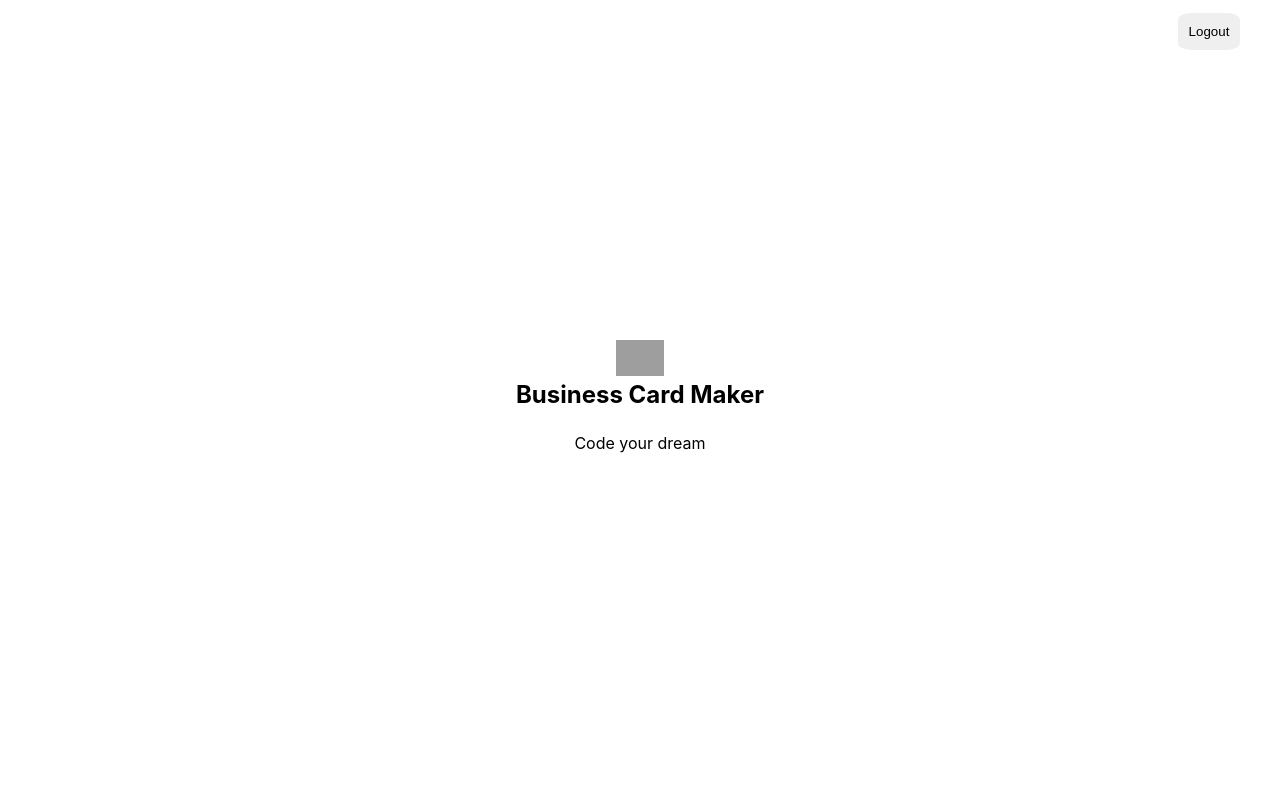
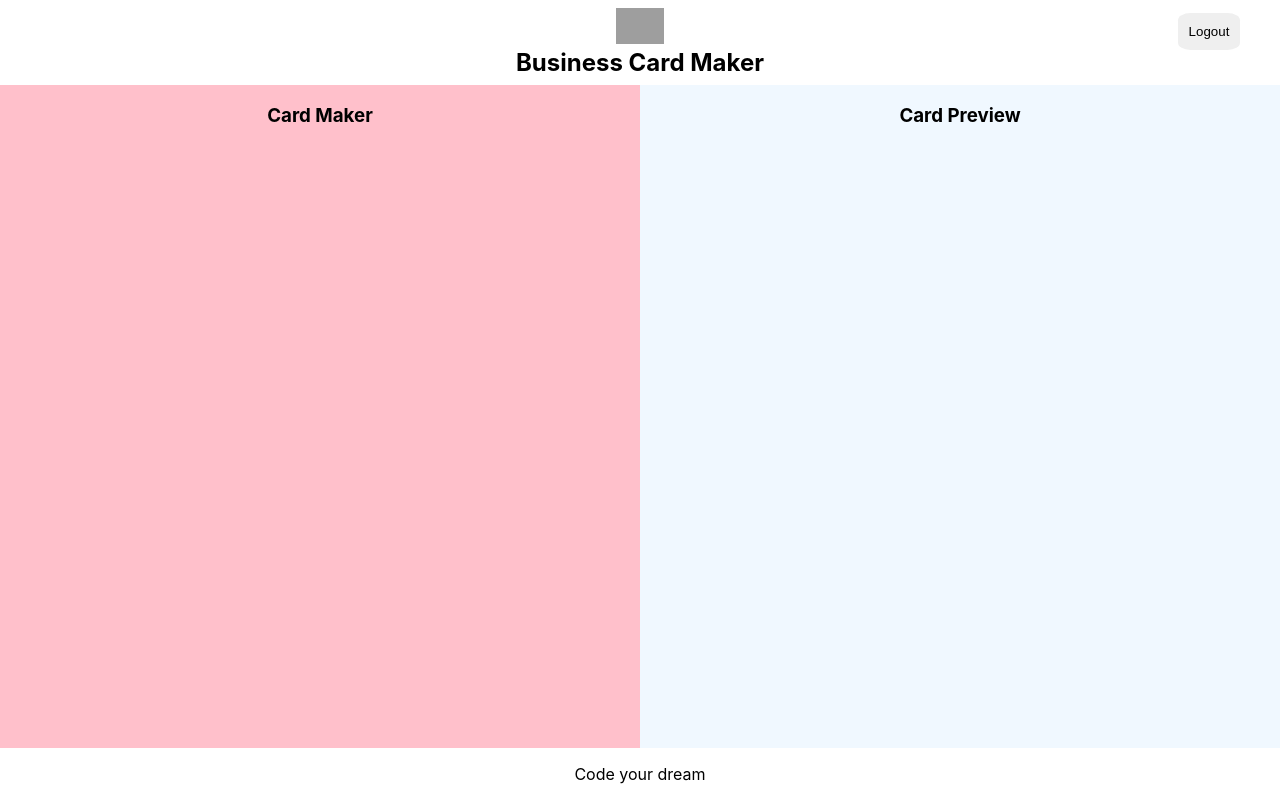
Before and after one commit to april-jiyeon-kim/business-card-maker, a React (Create React App) app: page /maker in a window 1280 px wide. Built offline with nearby package versions, Linux system fonts and the light colour scheme; no server answers; sample sign-in values are in the browser's storage; grey boxes are pictures that could not be loaded.

Commit message:
Add editor and preview layout

```diff
--- /dev/null
+++ b/src/components/editor/editor.jsx
@@ -0,0 +1,10 @@
+import React from "react";
+import styles from "./editor.module.css";
+
+const Editor = (props) => (
+  <section className={styles.editor}>
+    <h1 className={styles.title}>Card Maker</h1>
+  </section>
+);
+
+export default Editor;
--- /dev/null
+++ b/src/components/editor/editor.module.css
@@ -0,0 +1,13 @@
+@value makerGreen from '../../common/colors.css';
+
+.editor {
+  flex-basis: 50%;
+  background-color: pink;
+}
+
+.title {
+  width: 100%;
+  text-align: center;
+  margin-bottom: 1em;
+  color: makerGreen;
+}
--- a/src/components/maker/maker.jsx
+++ b/src/components/maker/maker.jsx
@@ -1,7 +1,9 @@
 import React, { useEffect } from "react";
 import { useNavigate } from "react-router-dom";
+import Editor from "../editor/editor";
 import Footer from "../footer/footer";
 import Header from "../header/header";
+import Preview from "../preview/preview";
 import styles from "./maker.module.css";
 const Maker = ({ authService }) => {
   const navigate = useNavigate();
@@ -19,6 +21,10 @@
   return (
     <section className={styles.maker}>
       <Header onLogout={onLogout} />
+      <div className={styles.container}>
+        <Editor />
+        <Preview />
+      </div>
       <Footer />
     </section>
   );
--- a/src/components/maker/maker.module.css
+++ b/src/components/maker/maker.module.css
@@ -0,0 +1,19 @@
+@value mediaQuery from '../../common/size.css';
+
+.maker {
+  width: 100%;
+  height: 100%;
+  display: flex;
+  flex-direction: column;
+}
+
+.container {
+  display: flex;
+  flex: 1;
+}
+
+@media screen and (max-width: mediaQuery) {
+  .container {
+    flex-direction: column;
+  }
+}
--- /dev/null
+++ b/src/components/preview/preview.jsx
@@ -0,0 +1,9 @@
+import React from "react";
+import styles from "./preview.module.css";
+const Preview = (props) => (
+  <section className={styles.preview}>
+    <h1 className={styles.title}>Card Preview</h1>
+  </section>
+);
+
+export default Preview;
--- /dev/null
+++ b/src/components/preview/preview.module.css
@@ -0,0 +1,12 @@
+@value makerGreen from '../../common/colors.css';
+.preview {
+  flex-basis: 50%;
+  background-color: aliceblue;
+}
+
+.title {
+  width: 100%;
+  text-align: center;
+  margin-bottom: 1em;
+  color: makerGreen;
+}
```
